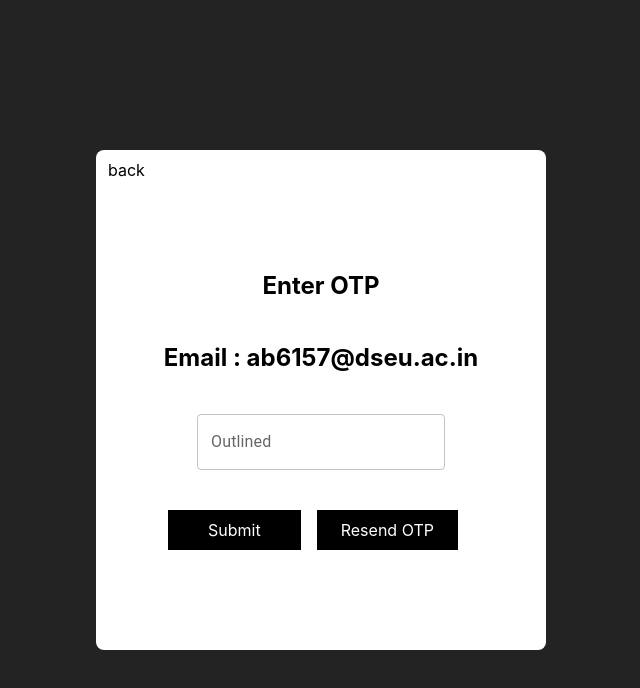
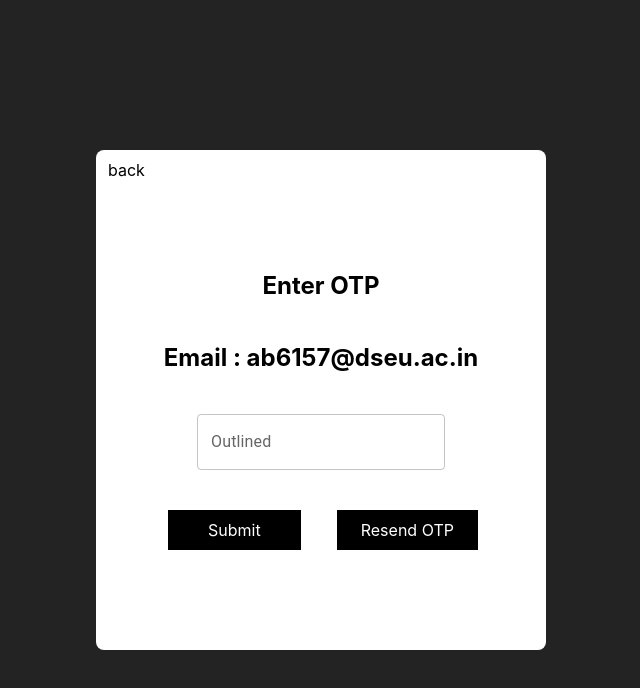
Before and after one commit to anantbansa1/ProjectPluton, a React (Create React App) app: page / in a window 1280 px wide. Shown: the top 688 px of the page, without its empty margins (319-959 px from the left). Built offline with nearby package versions, Linux system fonts and the light colour scheme.

Commit message:
eighth commit

```diff
--- a/src/components/Changepassotp.js
+++ b/src/components/Changepassotp.js
@@ -35,7 +35,7 @@ export default function Changepassotp(props) {
               Email : {props.Email}
             </div>
             <div className="flex mt-[5vh]  ">
-              <div className="">
+              <div className="border-[#232323]">
                 <TextField
                   id="outlined-basic"
                   label="Outlined"
@@ -47,7 +47,7 @@ export default function Changepassotp(props) {
               </div>
             </div>
             <div className="flex mt-[5vh] ">
-              <div className="bg-black px-10 py-2 text-white">
+              <div className="bg-black px-10 py-2 mx-5 text-white">
                 <button onClick={Submit_OTP}>Submit</button>
               </div>
               <div className="bg-black px-6 py-2 mx-4 text-white">
```
